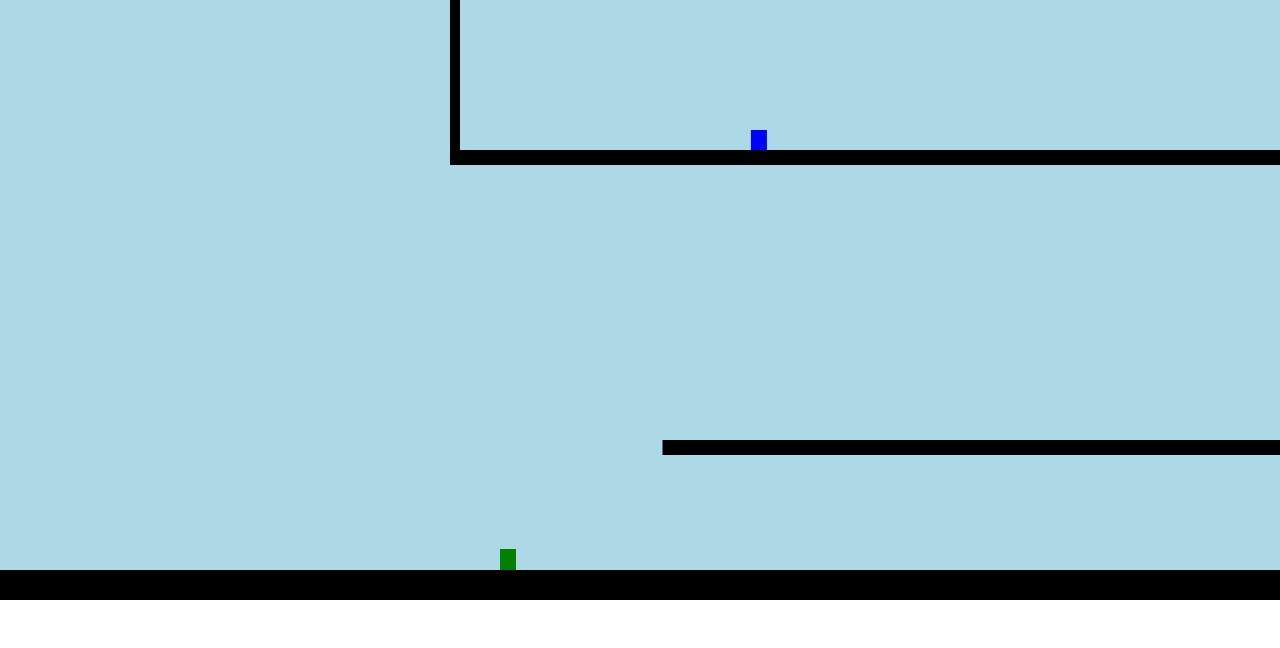
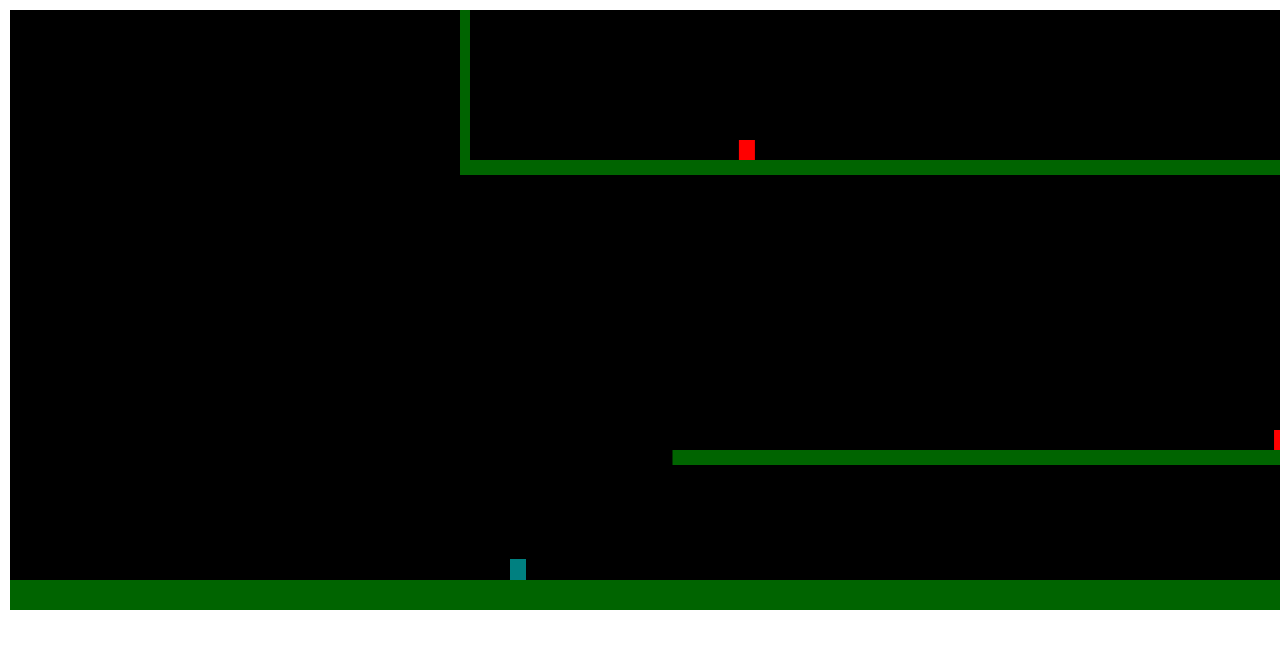
Before and after one commit to ryr3/fg2, a plain HTML site: page Game.html in a window 1280 px wide. Drawn offline with Linux system fonts and the light colour scheme.

Commit message:
Slow it faster. Change colorscheme.

```diff
--- a/Attacks.js
+++ b/Attacks.js
@@ -39,7 +39,7 @@ function bulletPaths() {
 		}
 		else {
 			ctx.beginPath();
-			ctx.strokeStyle = "black";
+			ctx.strokeStyle = "violet";
 			ctx.moveTo(eCenter.x, eCenter.y);
 			ctx.lineTo(pCenter.x, pCenter.y);
 			var sightBlock = sightCheck(eCenter.x, eCenter.y, pCenter.x, pCenter.y);
@@ -105,8 +105,8 @@ function bulletCreation(num, enemyX, enemyY, playerX, playerY) {
 	var coll = bulletCollision(path[num].x, path[num].y, angle, dir);
 
 	if(player.dead) {
-		alert("You Died");
-		window.location.reload();
+		//alert("You Died");
+		//window.location.reload();
 	}
 
 	if(coll !== "yes") {
--- a/Collisions.js
+++ b/Collisions.js
@@ -1,7 +1,7 @@
 function collisions() {
     player.grounded = false;
     for (var count = 0; count < obstacles.length; count++) {
-    	ctx.fillStyle = "black";
+    	ctx.fillStyle = "darkgreen";
         ctx.fillRect(obstacles[count].x, obstacles[count].y, obstacles[count].width, obstacles[count].height);
 
         var obstacleCollision = collCheck (player, obstacles[count]);
@@ -15,11 +15,11 @@ function collisions() {
         if(player.velY >= 0) {
             player.grounded = true;
             player.jumping = false;
-        }
-    }
+        }}
+
 
     for(var count = 0; count < enemies.length; count++) {
-		ctx.fillStyle = "blue";
+		ctx.fillStyle = "red";
 		ctx.fillRect(enemies[count].x, enemies[count].y, enemies[count].width, enemies[count].height);
 
 		var enemyCollisions = collCheck (player, enemies[count]);
--- a/Creation.js
+++ b/Creation.js
@@ -15,7 +15,7 @@ var	canvas = document.getElementById("canvas"),
 	background = {
 		x : 0,
 		y : 0,
-		width : 5*width,
+		width : 6*width,
 		height : height,
 		velX : 0,
 	},
@@ -27,7 +27,7 @@ var	canvas = document.getElementById("canvas"),
     canvas.height = height;
 function drawBackground() {
 	ctx.clearRect(0, 0, width, height);
-	ctx.fillStyle = "lightBlue";
+	ctx.fillStyle = "black";
 	ctx.fillRect(background.x, background.y, background.width, background.height);
 }
 
--- a/Game.html
+++ b/Game.html
@@ -4,8 +4,8 @@
 <style>
 	body {
 		padding: 0;
-		margin: 0;
 		position: fixed;
+		margin: 10px ;
 		overflow: hidden;
 	}
 </style>
--- a/Obstacles.js
+++ b/Obstacles.js
@@ -66,7 +66,7 @@ var obstacles = [
     	height : 15
 	},
 	{//8
-    	x : 5 * width/8 + width/40+1000,
+    	x : 5 * width/8 + width/40+1030,
     	y : height/4 + 280,
     	width : 9 * width/40-180 ,
     	height : 15
--- a/Position Change.js
+++ b/Position Change.js
@@ -81,9 +81,9 @@ function controls() {
 	}
 
 	if(!(jump || left || right || fall)) {
-		if(slowdown < 5)
-			slowdown = 5;
-		slip = 0.985;
+		if(slowdown < 13)
+			slowdown = 13;
+		slip = 0.99;
 	}
 	else if (slowdown > 1) {
 		slowdown = 1;
@@ -111,7 +111,7 @@ function controls() {
 
 function update() {
 	//PLAYER
-	ctx.fillStyle = "green";
+	ctx.fillStyle = "teal";
 	ctx.fillRect (player.x, player.y, player.width, player.height);
 
 	//POSITION CHANGE
```
